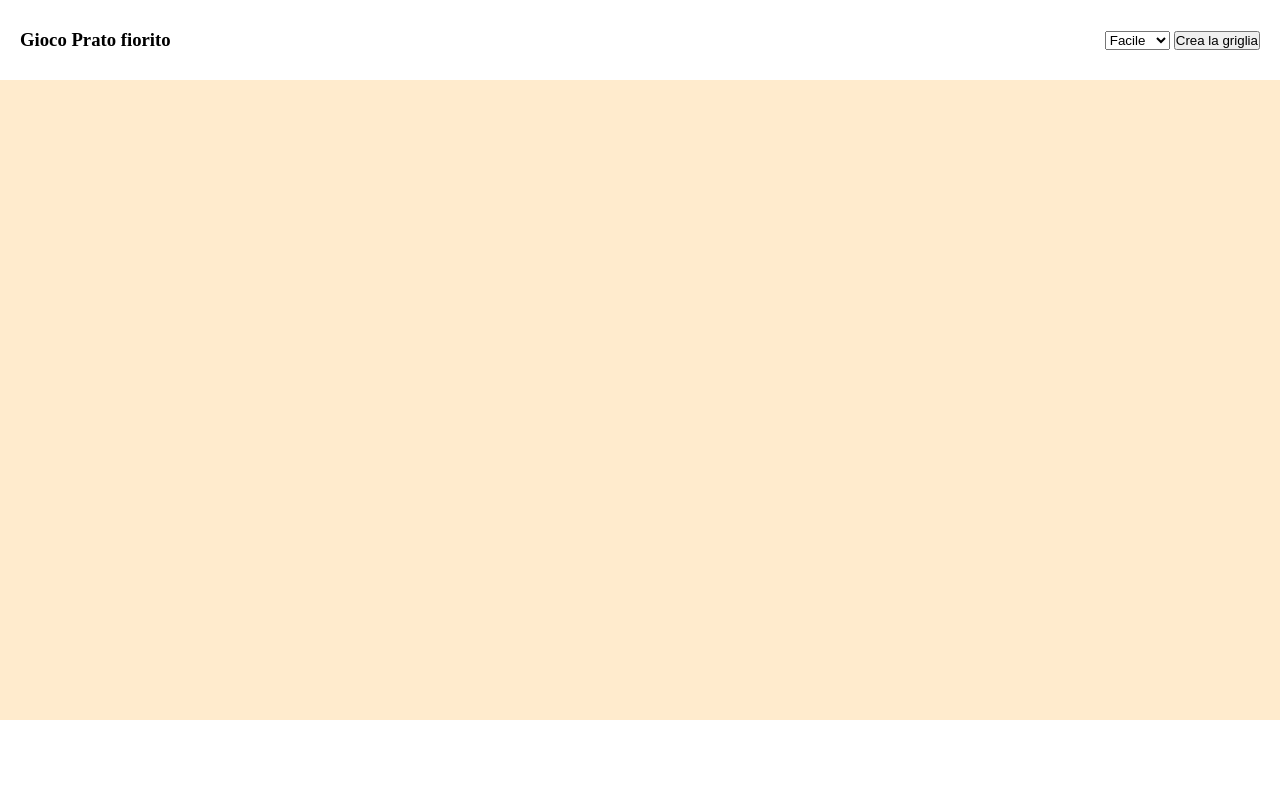
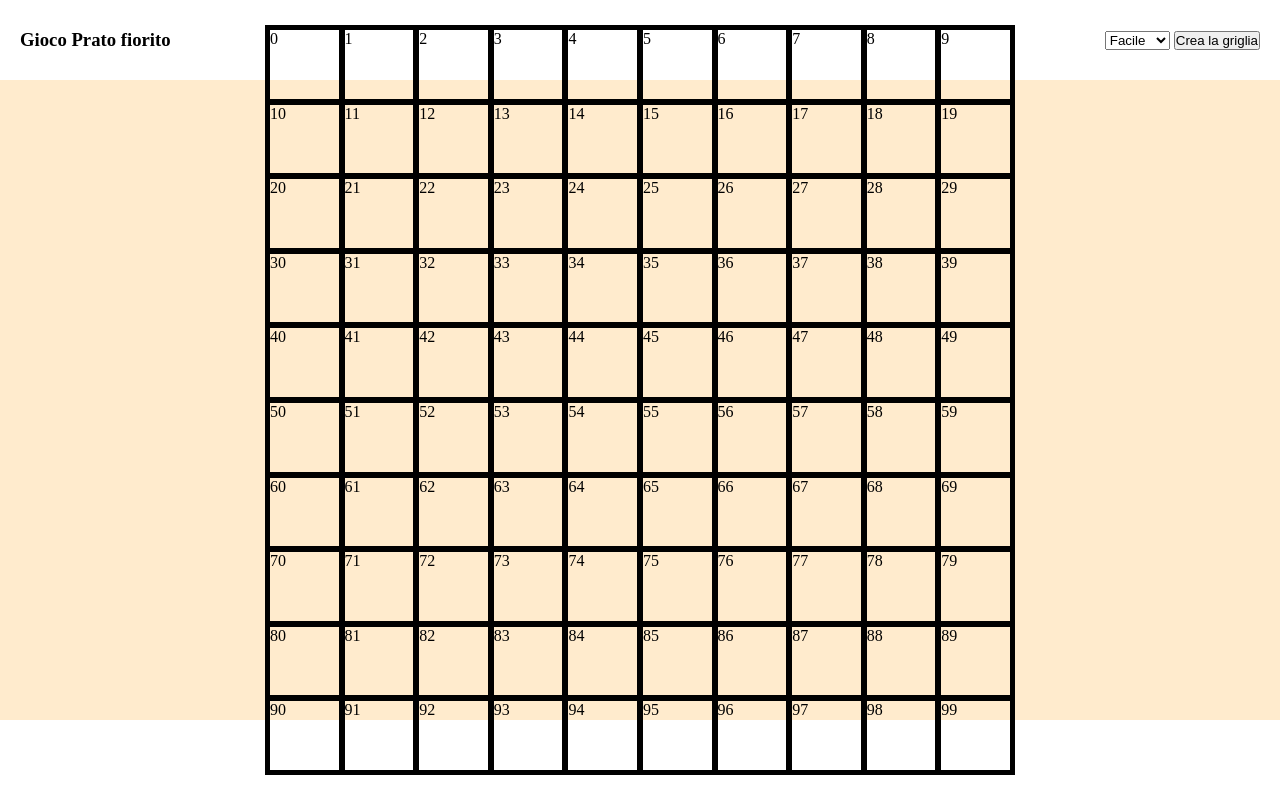
Before and after one commit to bittoMazza/js-campominato-grid, a plain HTML site: page index.html in a window 1280 px wide. Both pictures are taken after a click on the button "Crea la griglia". Drawn offline with Linux system fonts and the light colour scheme.

Commit message:
created the grid

```diff
--- a/index.html
+++ b/index.html
@@ -23,7 +23,9 @@
 
     </header>
     <main>
+        <div class="container-grid" id="grid-wrapper">
 
+        </div>
     </main>
     <footer>
 
--- a/script.js
+++ b/script.js
@@ -8,9 +8,23 @@ come argomento della funzione;
 */
 
 const generateButton = document.getElementById('generate-grid-btn');
+const gridWrapper = document.getElementById('grid-wrapper')
 
 generateButton.addEventListener('click',function(){
     for(let i = 0 ; i < 100 ; i++){
-
+       const newBox = createBox(i);
+       newBox.innerHTML = i;
+       gridWrapper.append(newBox);
     }
 })
+
+
+function createBox(index){
+    let newSquare = document.createElement('div');
+    newSquare.classList.add('square')
+    newSquare.addEventListener('click',function(){
+        newSquare.classList.toggle('active')
+        console.log('Hai cliccato la casella numero : ' + index);
+    })
+    return newSquare
+}
--- a/style.css
+++ b/style.css
@@ -24,4 +24,28 @@ header,footer{
 main{
     height: 80vh;
     background-color: blanchedalmond;
+    display: flex;
+    align-items: center;
 }
+
+.active{
+    background-color: cadetblue;;
+    color:white;
+}
+
+.container-grid{
+    margin: 0 auto;
+    height: 750px;
+    width: 750px;
+    border: 2px solid black;
+    display: flex;
+    flex-wrap: wrap;
+    align-content: flex-start;
+}
+
+
+.square{
+    height: 10%;
+    width: 10%;
+    border: 3px solid black;
+}
```
